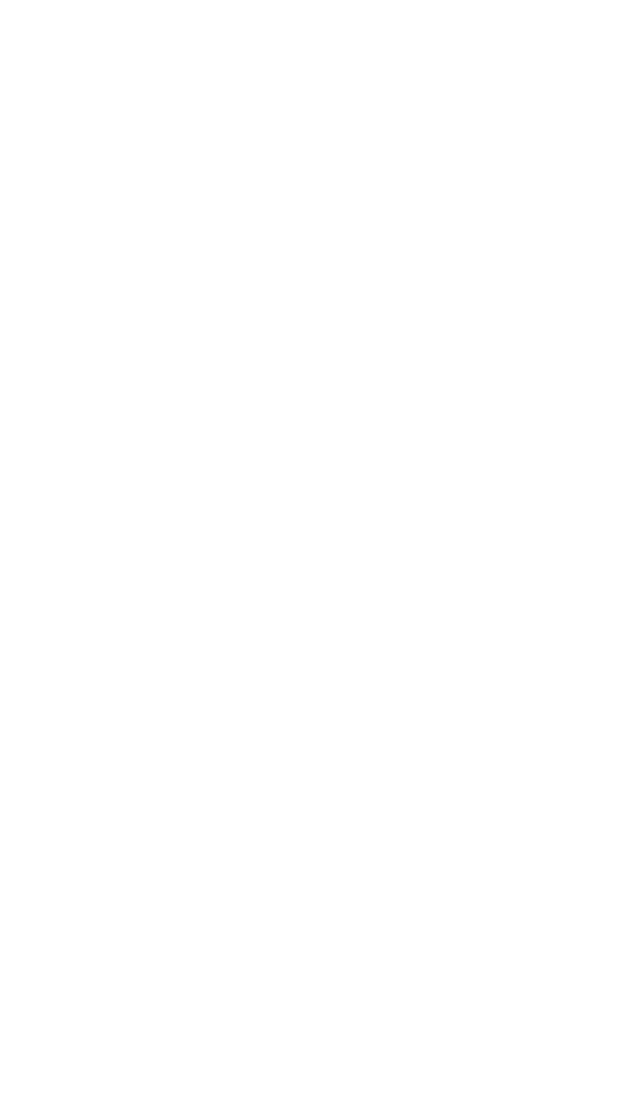
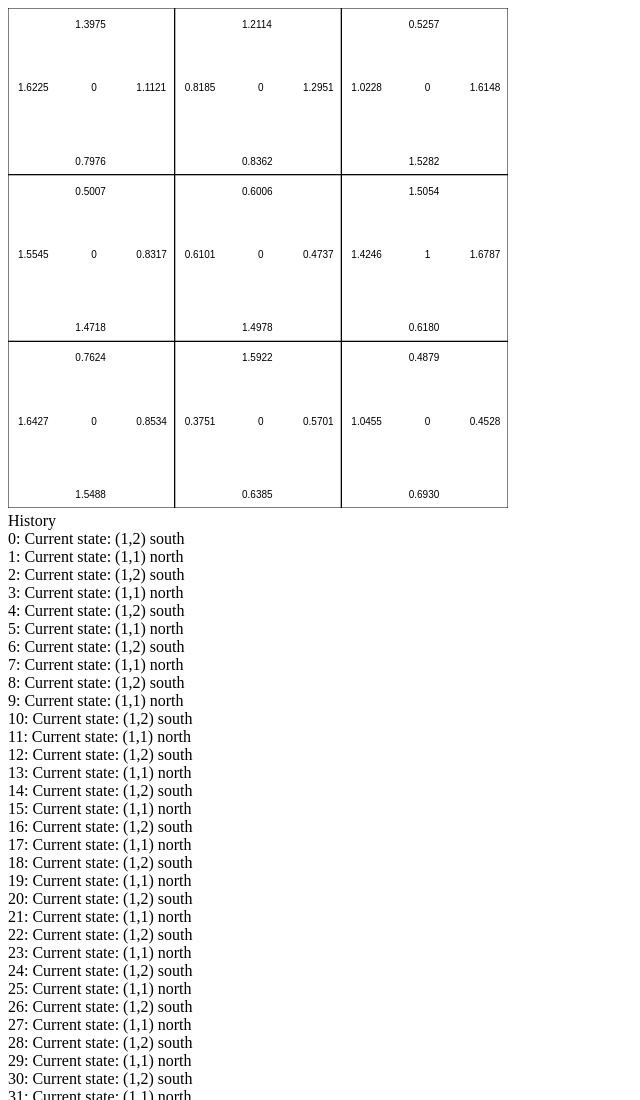
Before and after one commit to onezeronine/reinforced-js, a plain HTML site: page gridworld.html in a window 1280 px wide. Shown: the top 1100 px of the page, without its empty margins (0-640 px from the left). Before the commit the page ends 800 px from the top, so only its background shows below. Drawn offline with Linux system fonts and the light colour scheme.

Commit message:
updated grid canvas

```diff
--- a/gridworld.html
+++ b/gridworld.html
@@ -2,10 +2,15 @@
 <html>
 <head>
     <title>Grid World</title>
+    <link rel="stylesheet" href="style.css"></link>
 </head>
 <body>
     <div>
         <canvas id="canvas" width="500" height="500"></canvas>
+    </div>
+    <div>
+        <label>History</label>
+        <div id="actions"></div>
     </div>
     <script type="text/javascript" src="src/qlearning.js"></script>
     <script type="text/javascript" src="gridworld.js"></script>
--- a/gridworld.js
+++ b/gridworld.js
@@ -1,8 +1,13 @@
 (function() {
+
+    var randomFloorInterval = function (min,max)
+    {
+        return Math.floor(Math.random() * (max - min + 1) + min);
+    }
 
     var randomInterval = function (min,max)
     {
-        return Math.floor(Math.random()*(max-min+1)+min);
+        return Math.random() * (max - min + 1) + min;
     }
 
     //Q-learning algorithm
@@ -15,8 +20,8 @@
         for(var j = 0; j < dimension; j++)
         {
             blocks[i][j] = {
-                actions: [randomInterval(4,9), randomInterval(3,10), randomInterval(6,8), randomInterval(5,7)],
-                reward: -1
+                actions: [randomInterval(0.45,0.66), randomInterval(0.35,0.7), randomInterval(0.4,0.58), randomInterval(0.35,0.7)],
+                reward: 0
             };
         }
     }
@@ -48,12 +53,13 @@
 
     var episodes = 1;
     var steps = 100;
-    var discount = 0.33;
-    var theta = 0.56;
+    var discount = 0.401;
+    var theta = 0.24;
+    var actionList = document.querySelector('#actions');
     for(var i = 0; i < episodes; ++i)
     {
         //initialize s
-        var current = { x: 0, y: 0 };
+        var current = { x: 1, y: 1 };
         for(var step = 0; step < steps; ++step)
         {
             var statePrime = current;
@@ -69,7 +75,10 @@
             else if (max == 3)
                 statePrime.x--;
 
-            console.log("action taken on " + max.toString());
+            //print
+            var span = document.createElement('div');
+            span.innerText = step.toString() + ": " + getCurrentStateText(current) + " " + getDirectionText(max);
+            actionList.appendChild(span);
 
             var qvalueCurrent = blocks[current.x][current.y].actions[max];
             var maxQvaluePrime = blocks[current.x][current.y].actions[getMax(statePrime)];
@@ -82,4 +91,54 @@
     }
 
 
+
+    function getCurrentStateText(state)
+    {
+        return "Current state: (" + state.x + "," + state.y + ")";
+    }
+
+    function getDirectionText(direction)
+    {
+        if(direction == 0)
+            return "north";
+        else if(direction == 1)
+            return "east";
+        else if(direction == 2)
+            return "south";
+        else if (direction == 3)
+            return "west";
+        return "none";
+    }
+
+    var canvas = document.querySelector("#canvas");
+    var context = canvas.getContext('2d');
+
+    var size = canvas.width / dimension;
+    context.strokeStyle = 'black';
+    for(var row = 0, i = 0; row < canvas.width; row+=size, ++i)
+    {
+        var j = 0;
+        for(var col = 0, j = 0; col < canvas.width; col+=size, ++j)
+        {
+            //north-south
+            context.fillText(sliceQSA(i,j,0), row+(size/2)-16, col+20);
+            context.fillText(sliceQSA(i,j,2), row+(size/2)-16, col+size-10);
+
+            //east-west
+            context.fillText(sliceQSA(i,j,1), row+(size/2)+45, col+(size/2));
+            context.fillText(sliceQSA(i,j,3), row+10, col+(size/2));
+
+            //reward
+            context.fillText(blocks[i][j].reward.toString(), row+(size/2), col+(size/2));
+
+            context.strokeRect(row, col, size, size);
+        }
+    }
+
+    function sliceQSA(i, j, direction)
+    {
+        return blocks[i][j].actions[direction].toString().slice(0,6);
+    }
+
+
 }());
```
Also changed, not shown: style.css (added).
